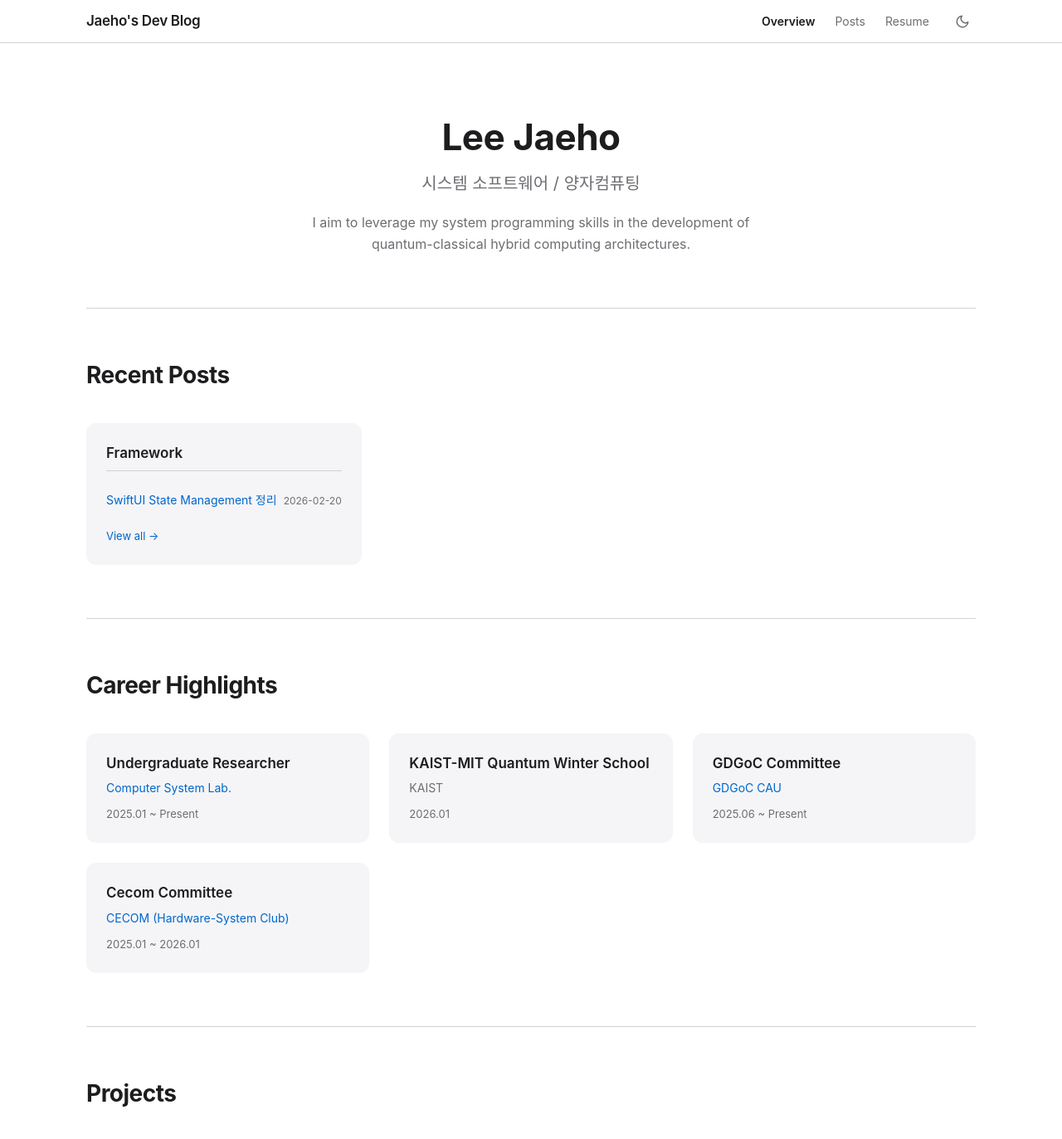
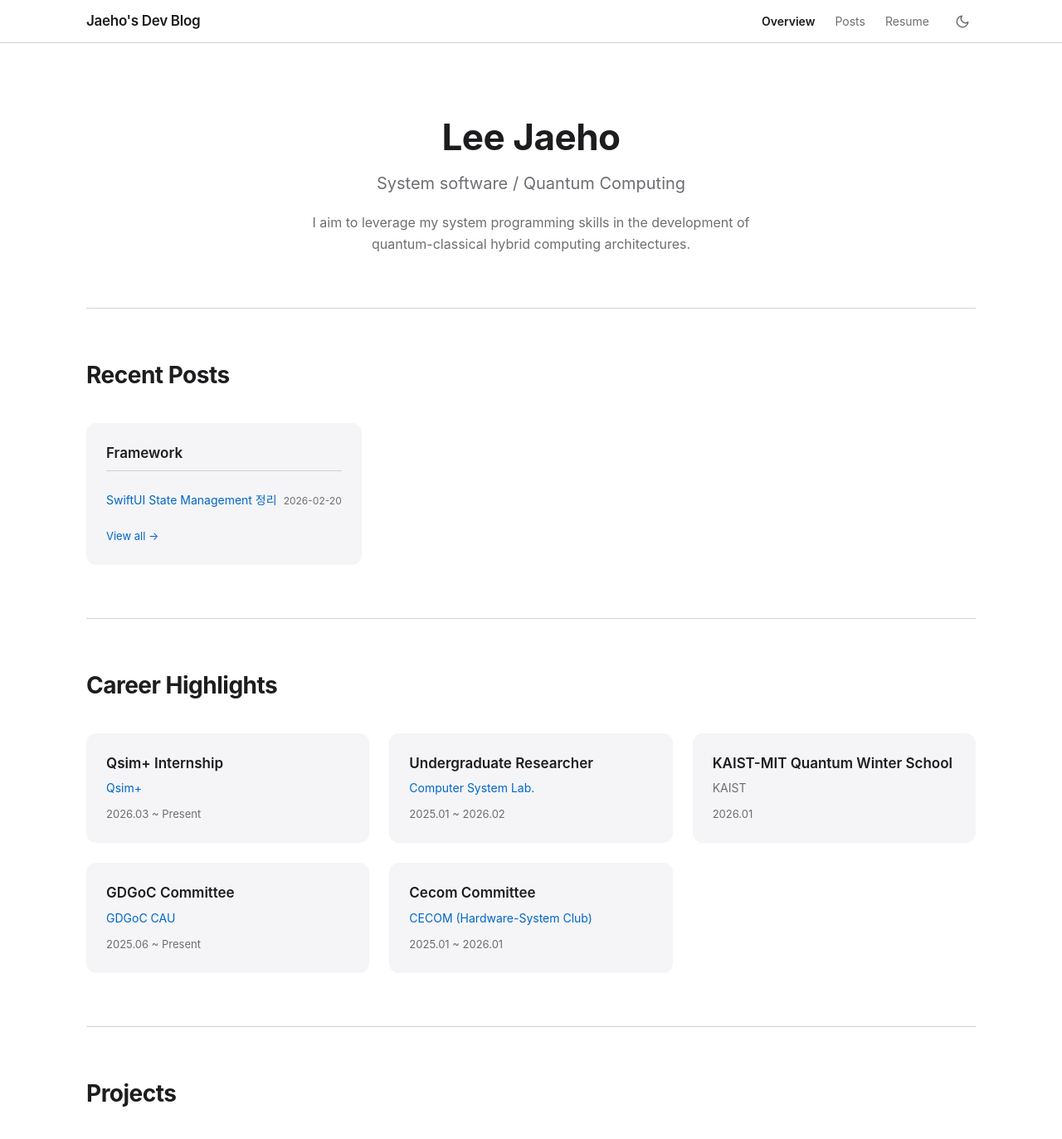
Before and after one commit to jaeho0718/jaeho0718.github.io, a Jekyll site: the page built from index.html, in a window 1280 px wide and 1400 px high. Shown: the top 1373 px of the window at 83% size. Built offline with Jekyll 4.4.1, drawn with Linux system fonts in a browser that asks for light colours.

Commit message:
Fix resume

```diff
--- a/_data/resume.yml
+++ b/_data/resume.yml
@@ -1,6 +1,6 @@
 name: "이재호"
 name_en: "Lee Jaeho"
-focus: "시스템 소프트웨어 / 양자컴퓨팅"
+focus: "System software / Quantum Computing"
 goal: "I aim to leverage my system programming skills in the development of quantum-classical hybrid computing architectures."
 about: "I am an undergraduate student in the Department of Software Engineering at Chung-Ang University, focusing on exploring the convergence of system software and quantum computing. I have worked on diverse projects using C++, Python, and Swift, and have hands-on experience in iOS application development. I enjoy sharing knowledge through seminars and mentoring, and I aim to apply my system programming expertise to the design and development of quantum–classical hybrid computing architectures."
 
@@ -21,10 +21,14 @@ education:
   gpa: "4.29 / 4.5"
 
 career:
+  - title: "Qsim+ Internship"
+    org: "Qsim+"
+    url: "https://www.qsimplus.com"
+    period: "2026.03 ~ Present"
   - title: "Undergraduate Researcher"
     org: "Computer System Lab."
     url: "https://www.cslab.cau.ac.kr/home"
-    period: "2025.01 ~ Present"
+    period: "2025.01 ~ 2026.02"
   - title: "KAIST-MIT Quantum Winter School"
     org: "KAIST"
     period: "2026.01"
```
